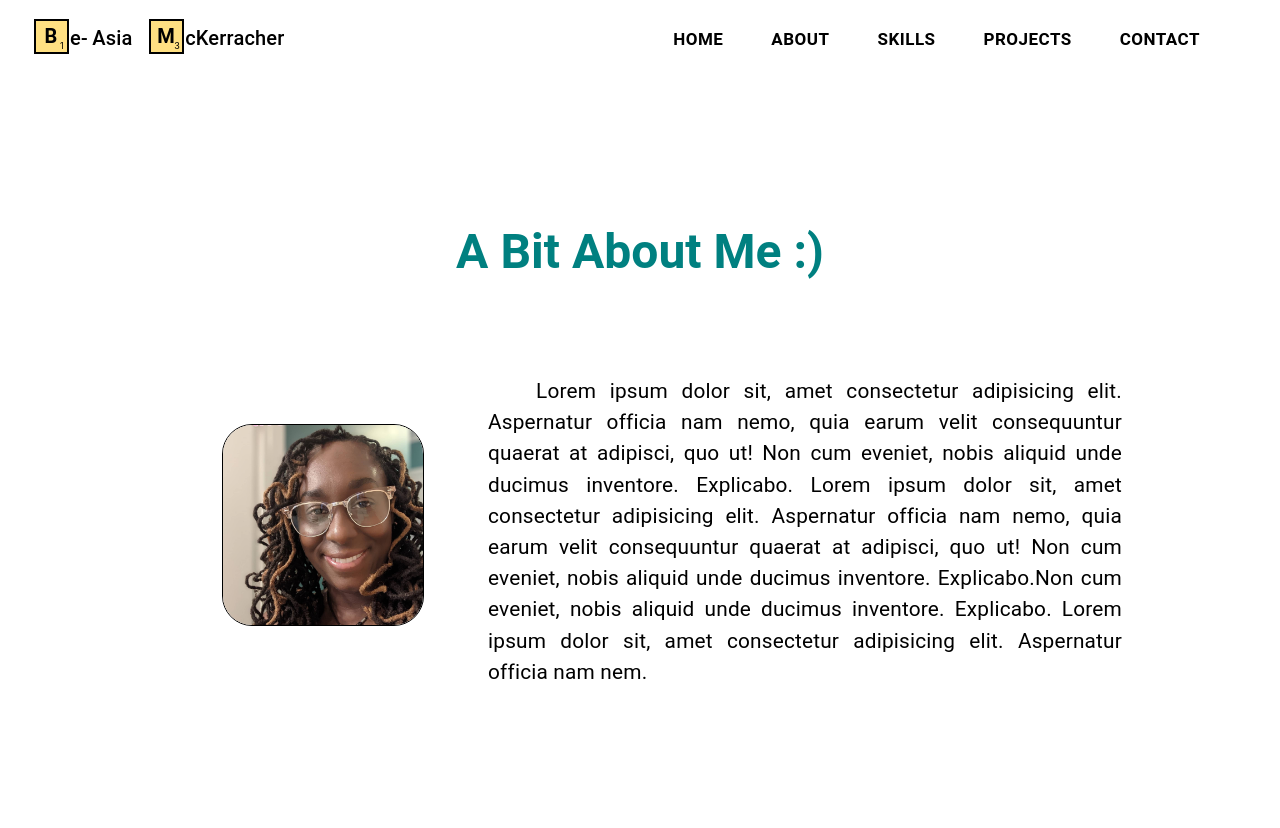
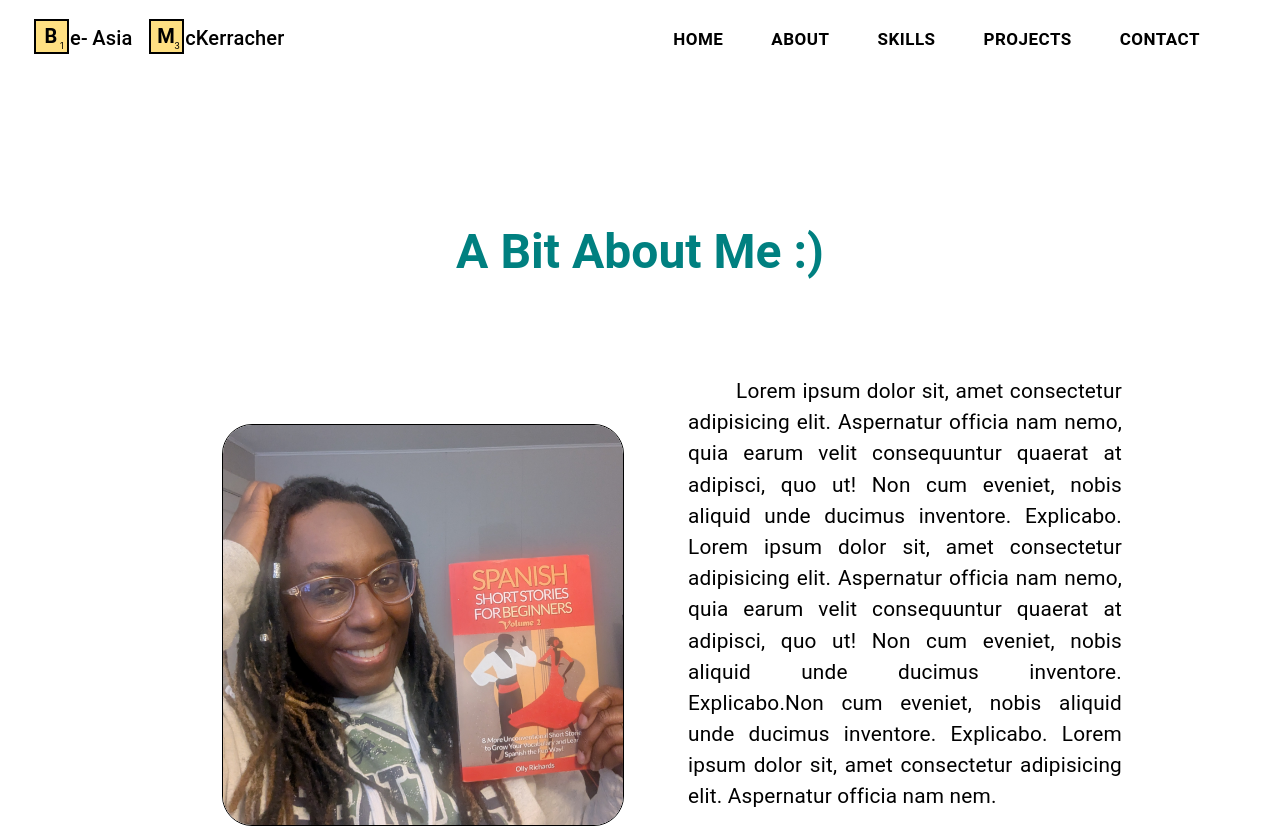
Before and after one commit to amerigirl/website, a React (Create React App) app: page /aboutPage in a window 1280 px wide. Shown: the top 828 px of the page. Built offline with nearby package versions, Linux system fonts and the light colour scheme.

Commit message:
updated images

```diff
--- a/src/Components/AboutPage/About.jsx
+++ b/src/Components/AboutPage/About.jsx
@@ -60,17 +60,17 @@ const BeasiaName = () => {
                 border: "1px solid black",
                 borderRadius: "30px",
                 overflow: "hidden",
-                width: "200px",
-                height: "200px",
+                width: "400px",
+                height: "400px",
                 flexShrink: 0,
 
               }}
             >
               <img
-                src="./mePic.jpg"
-                alt="BeAsia and Grogu Doll"
+                src="./meAndSpanish.jpg"
+                alt="Me holding a Learn Spanish book"
                 style={{
-                  width: "200px",
+                  width: "400px",
                   height: "100%",
                   objectFit: "cover",
                 }}
```
Also changed, not shown: public/meAndSpanish.jpg (added).
